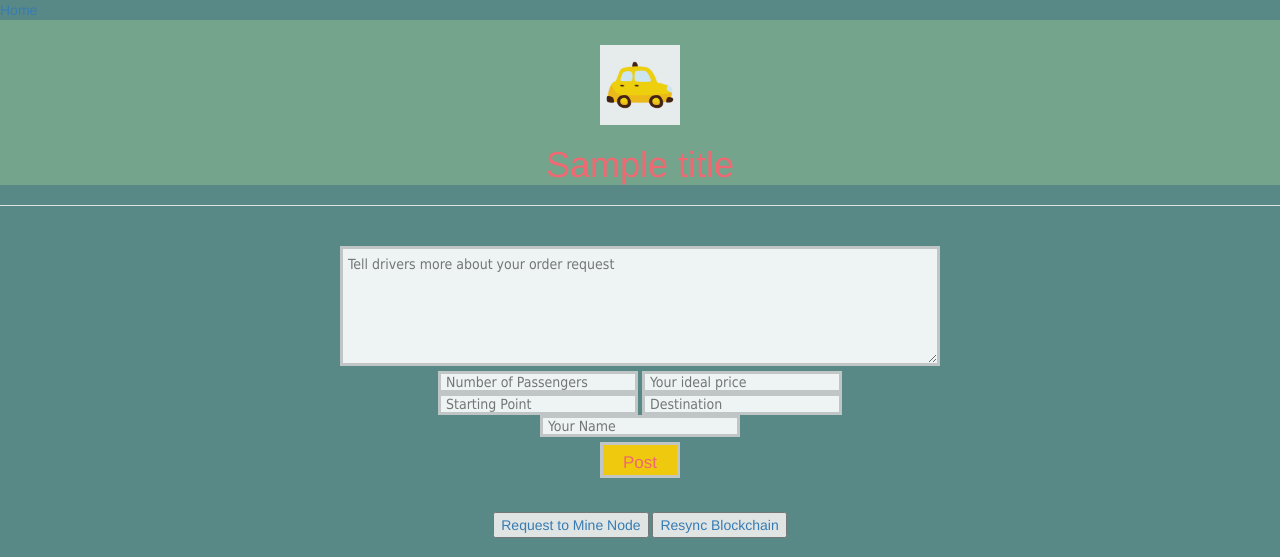
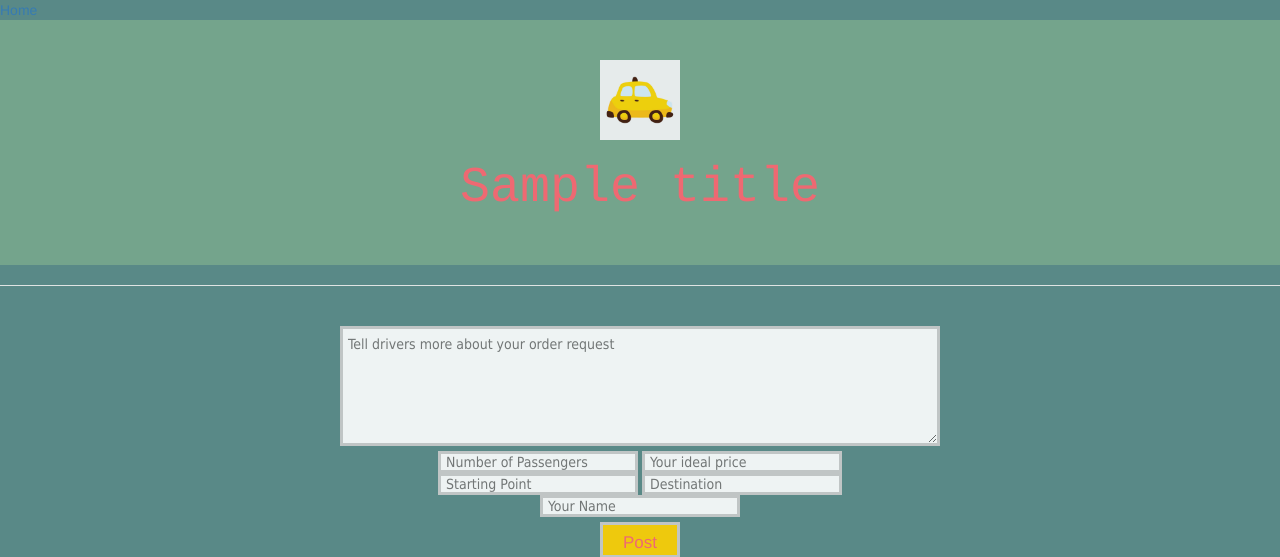
Before and after one commit to 29vivek/Blockchain-based-Ride-Sharing-System, a Flask app: template app/templates/index.html in a window 1280 px wide. Shown: the top 557 px of the page. Run offline with Flask 2, Linux system fonts and the light colour scheme; the template is opened without the code that fills it: most values are stand-ins (such as "Sample title", 1, 10 or a date in 2020); some libraries are stand-ins or nearby versions.

Commit message:
Finished the interface for the demo in class

```diff
--- a/app/templates/base.html
+++ b/app/templates/base.html
@@ -9,7 +9,7 @@
     <div><a href="/index">Home</a></div>
     <center id="pageTitle">
       <img src="{{url_for('static', filename='logo.jpg')}}" width="80" height="80"/>
-      <h1>{{ title }}</h1>
+      <h1 id="title">{{ title }}</h1>
     </center>
     <hr>
     {% with messages = get_flashed_messages() %}
--- a/app/templates/index.html
+++ b/app/templates/index.html
@@ -131,7 +131,13 @@
 		#pageTitle {
 			color: #FF6670;
 			background-color: #77a88d;
-			padding-top: 25px;
+			padding-top: 40px;
+			padding-bottom: 40px;
+			font-size: 30px;
+		}
+		#title{
+			font-size: 50px;
+			font-family: "Courier"
 		}
 		#textbox {
 			width: 600px;
```
